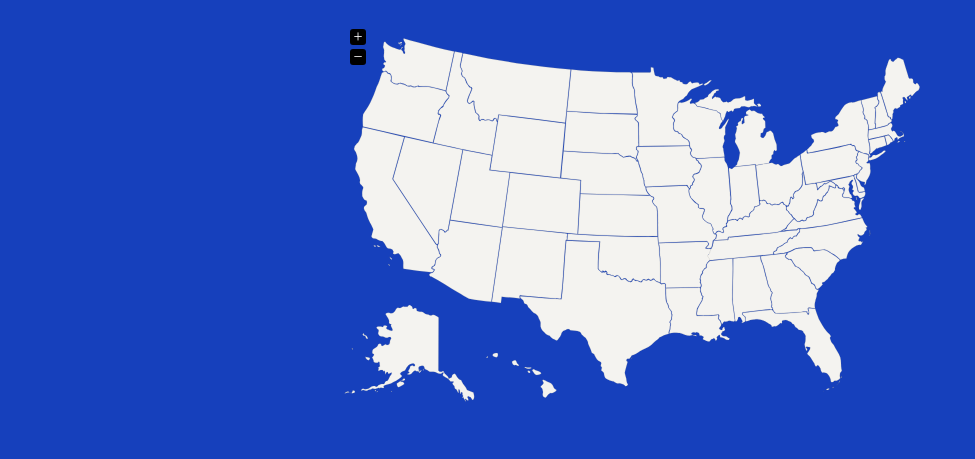
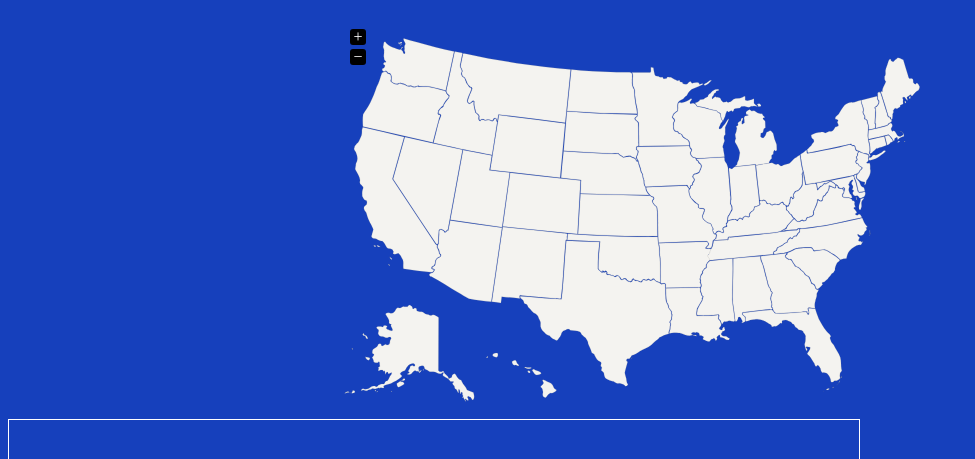
Before and after one commit to AdventuresomeBamboo/AdventuresomeBamboo, a website: page client/index.html in a window 1280 px wide. Shown: the part 61-520 px from the top of the page, without its empty margins (0-975 px from the left). Drawn offline with nearby package versions, Linux system fonts and the light colour scheme.

Commit message:
Needs to tie in with rest of stack and css styling

```diff
--- a/client/styling.css
+++ b/client/styling.css
@@ -12,4 +12,10 @@ h1 {
 }
 #stateInfo {
     text-align: center;
+    margin-left: auto;
+    margin-right: auto;
+    position: absolute;
+	width: 800px;
+    padding: 25px;
+    border: 1px solid white;
 }
```
